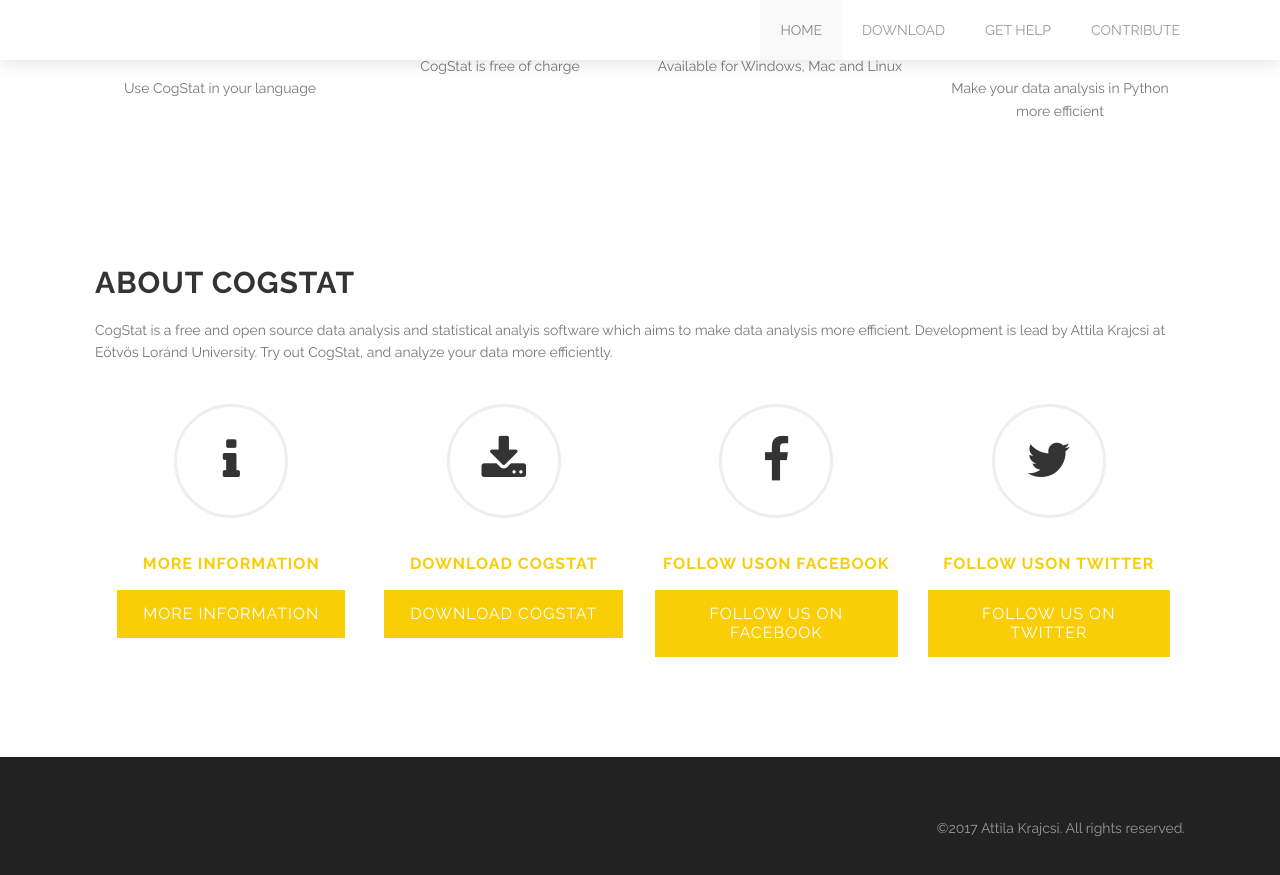
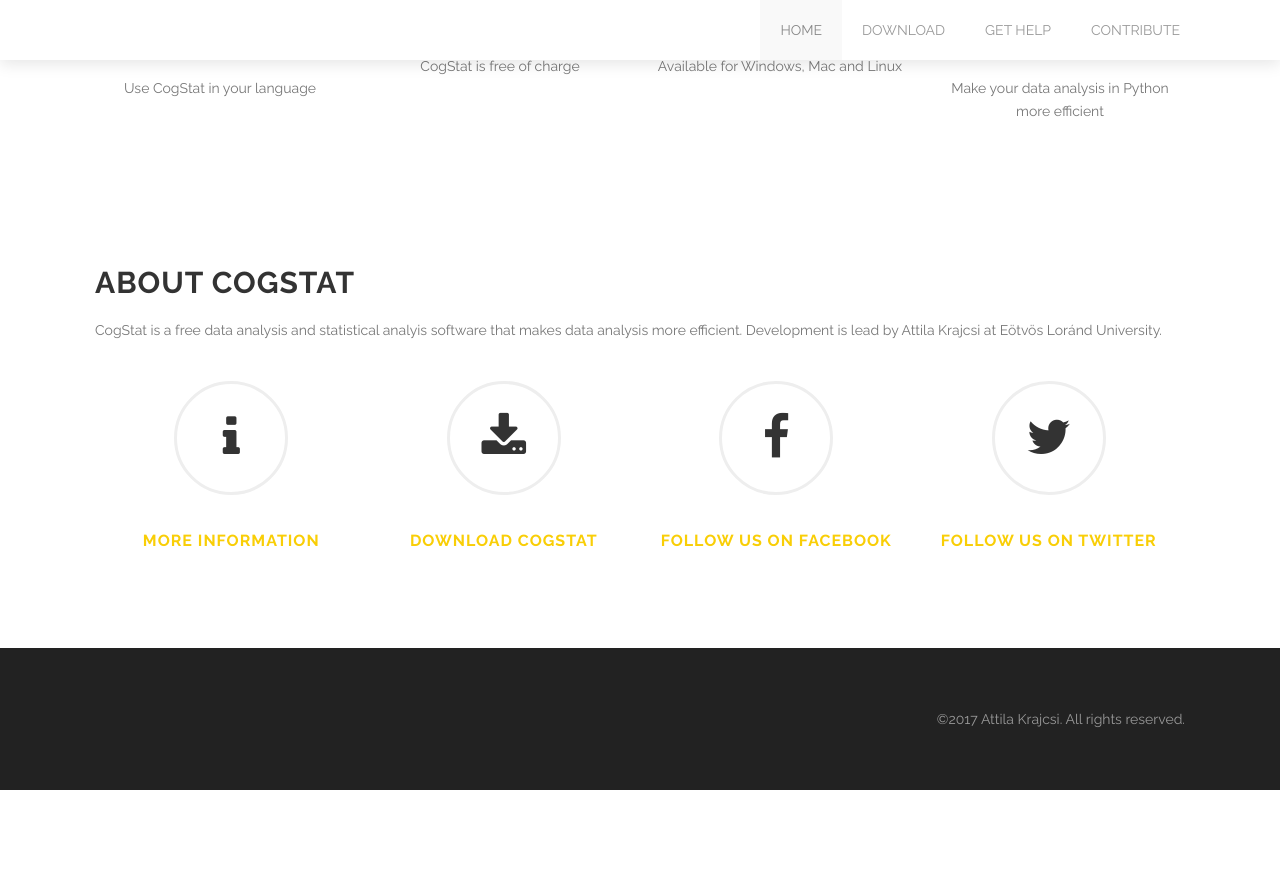
Before and after one commit to cogstat/cogstat_website, a Jekyll site: the page built from index.html, in a window 1280 px wide and 900 px high, scrolled down 1275 px. Shown: the top 875 px of the window. Built offline with Jekyll 4.4.1, drawn with Linux system fonts in a browser that asks for light colours; the list of posts is cut into pages by our own code; after the commit the page ends 2065 px from its top, so only the background shows below that.

Commit message:
Update index.html

```diff
--- a/index.html
+++ b/index.html
@@ -106,16 +106,16 @@
 </div>
 <div class="row">
   <div class="medium-3 large-3 columns">
-    {% include icon-text.html title='Available in many languages' desc='Use CogStat in your language' icon_class='fa fa-globe' delay='800' shape_class='icon-text-circle' %}
+    {% include icon-text.html title='Available in many languages' desc='Use CogStat in your language' icon_class='fa fa-globe' delay='0' shape_class='icon-text-circle' %}
   </div>
   <div class="medium-3 large-3 columns">
-    {% include icon-text.html title='Free and open source' desc='CogStat is free of charge' icon_class='fa fa-cloud-download' delay='1000' shape_class='icon-text-circle' %}
+    {% include icon-text.html title='Free and open source' desc='CogStat is free of charge' icon_class='fa fa-cloud-download' delay='200' shape_class='icon-text-circle' %}
   </div>
   <div class="medium-3 large-3 columns">
-    {% include icon-text.html title='Cross platform' desc='Available for Windows, Mac and Linux' icon_class='fa fa-desktop' delay='1200' shape_class='icon-text-circle' %}
+    {% include icon-text.html title='Cross platform' desc='Available for Windows, Mac and Linux' icon_class='fa fa-desktop' delay='400' shape_class='icon-text-circle' %}
   </div>
   <div class="medium-3 large-3 columns">
-    {% include icon-text.html title='Jupyter Notebook integration' desc='Make your data analysis in Python more efficient' icon_class='fa fa-code' delay='1400' shape_class='icon-text-circle' %}
+    {% include icon-text.html title='Jupyter Notebook integration' desc='Make your data analysis in Python more efficient' icon_class='fa fa-code' delay='600' shape_class='icon-text-circle' %}
   </div>
 </div>
 
@@ -125,7 +125,7 @@
     <div class='large-12 columns'>
       <h2>About CogStat</h2>
       <p>
-      CogStat is a free and open source data analysis and statistical analyis software which aims to make data analysis more efficient. Development is lead by Attila Krajcsi at Eötvös Loránd University. Try out CogStat, and analyze your data more efficiently.
+      CogStat is a free data analysis and statistical analyis software that makes data analysis more efficient. Development is lead by Attila Krajcsi at Eötvös Loránd University.
       </p>
       <div class='spacing'></div>
 
@@ -139,7 +139,7 @@
       </div>
 
       <div class="medium-3 large-3 columns">
-          <div class="fadein mod modIconText" data-delay="0">
+          <div class="fadein mod modIconText" data-delay="200">
               <div class="icon-text-circle">
                   <a href="download.html"><i class="fa fa-download"></i></a>
                   <h3><a href="download-html">Download CogStat</a></h3>
@@ -148,35 +148,23 @@
       </div>
 
       <div class="medium-3 large-3 columns">
-          <div class="fadein mod modIconText" data-delay="0">
+          <div class="fadein mod modIconText" data-delay="400">
               <div class="icon-text-circle">
                   <a href="https://www.facebook.com/cogstat/"><i class="fa fa-facebook"></i></a>
-                  <h3><a href="https://www.facebook.com/cogstat/">Follow uson Facebook</a></h3>
+                  <h3><a href="https://www.facebook.com/cogstat/">Follow us on Facebook</a></h3>
               </div>
           </div>
       </div>
 
       <div class="medium-3 large-3 columns">
-          <div class="fadein mod modIconText" data-delay="0">
+          <div class="fadein mod modIconText" data-delay="600">
               <div class="icon-text-circle">
                   <a href="https://twitter.com/CogStat"><i class="fa fa-twitter"></i></a>
-                  <h3><a href="https://twitter.com/CogStat">Follow uson Twitter</a></h3>
+                  <h3><a href="https://twitter.com/CogStat">Follow us on Twitter</a></h3>
               </div>
           </div>
       </div>
 
-      <div class="medium-3 large-3 columns" align="center">
-        <a class='button' href='https://github.com/cogstat/cogstat/wiki'>More information</a>
-      </div>
-      <div class="medium-3 large-3 columns" align="center">
-        <a class='button' href='download.html'>Download CogStat</a>
-      </div>
-      <div class="medium-3 large-3 columns" align="center">
-        <a class='button' href='https://www.facebook.com/cogstat/'>Follow us on Facebook</a>
-      </div>
-      <div class="medium-3 large-3 columns" align="center">
-        <a class='button' href='https://twitter.com/CogStat'>Follow us on Twitter</a>
-      </div>
     </div>
   </div>
   <div class='four spacing'></div>
```
